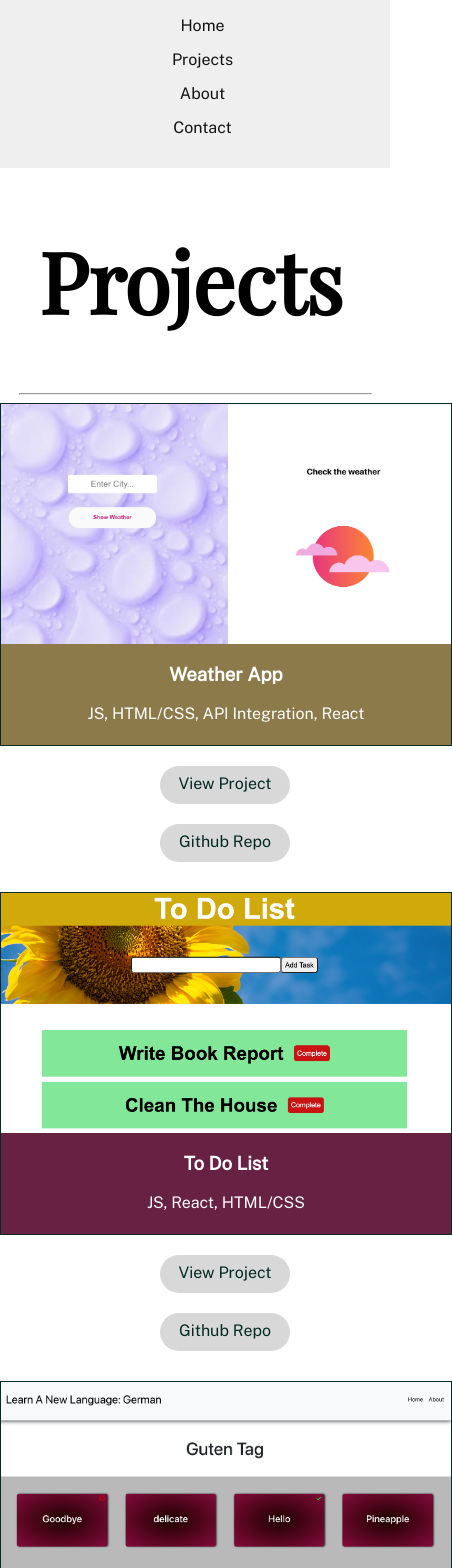
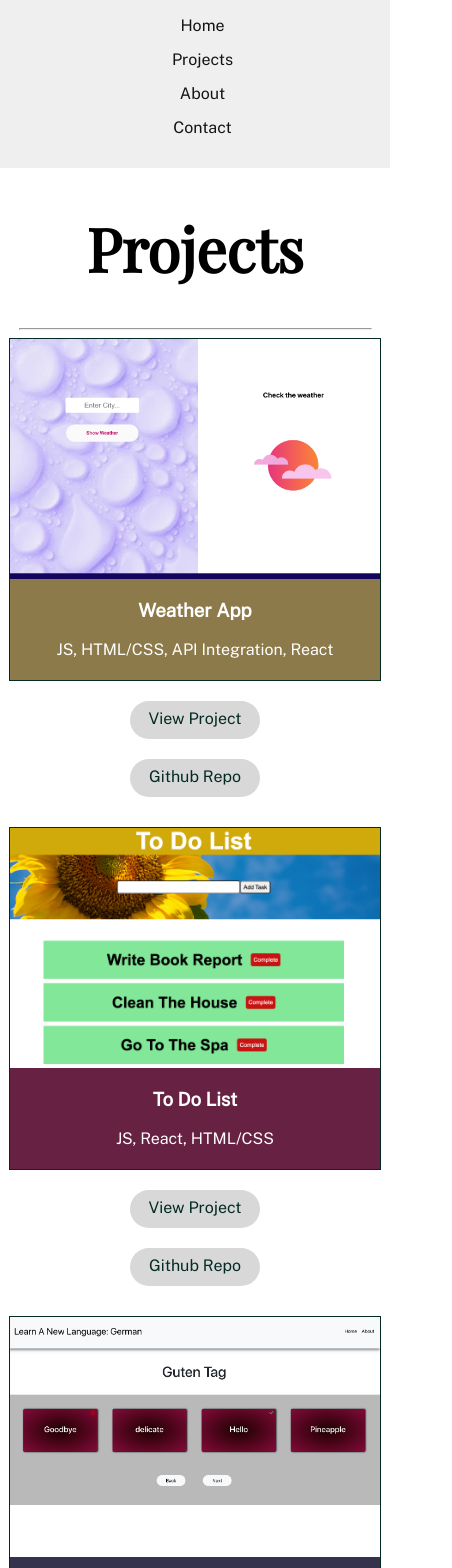
Before and after one commit to Stephanie01011011/portfoliosrl, a React (Create React App) app: page /projects in a window 390 px wide. Shown: the top 1568 px of the page, 452 px wide, since content can reach past the window. Built offline with nearby package versions, Linux system fonts and the light colour scheme; a web font is replaced by a local one.

Commit message:
Fix projects page centering

```diff
--- a/src/App.css
+++ b/src/App.css
@@ -714,8 +714,38 @@ h1{
     align-items: center;
 
   }
+  .projectbox{
+    width: 95%;
+  }
+  .projimg{
+    width: 95%;
+  }
 
 
+  #projectTitle{
+    font-size: 60px;
+    text-align: center;
+    margin-left: auto;
+  }
+  .btns{
+    width: 100%;
+  }
+  #box1{
 
+    width: 100%;
+    height: 260px;
+  }
+  #box2{
+    width: 100%;
+    height: 260px;
+  }
+  #box3{
+    width: 100%;
+    height: 260px;
+  }
+  #box4{
+    width: 100%;
+    height: 260px;
+  }
 
 }
```
